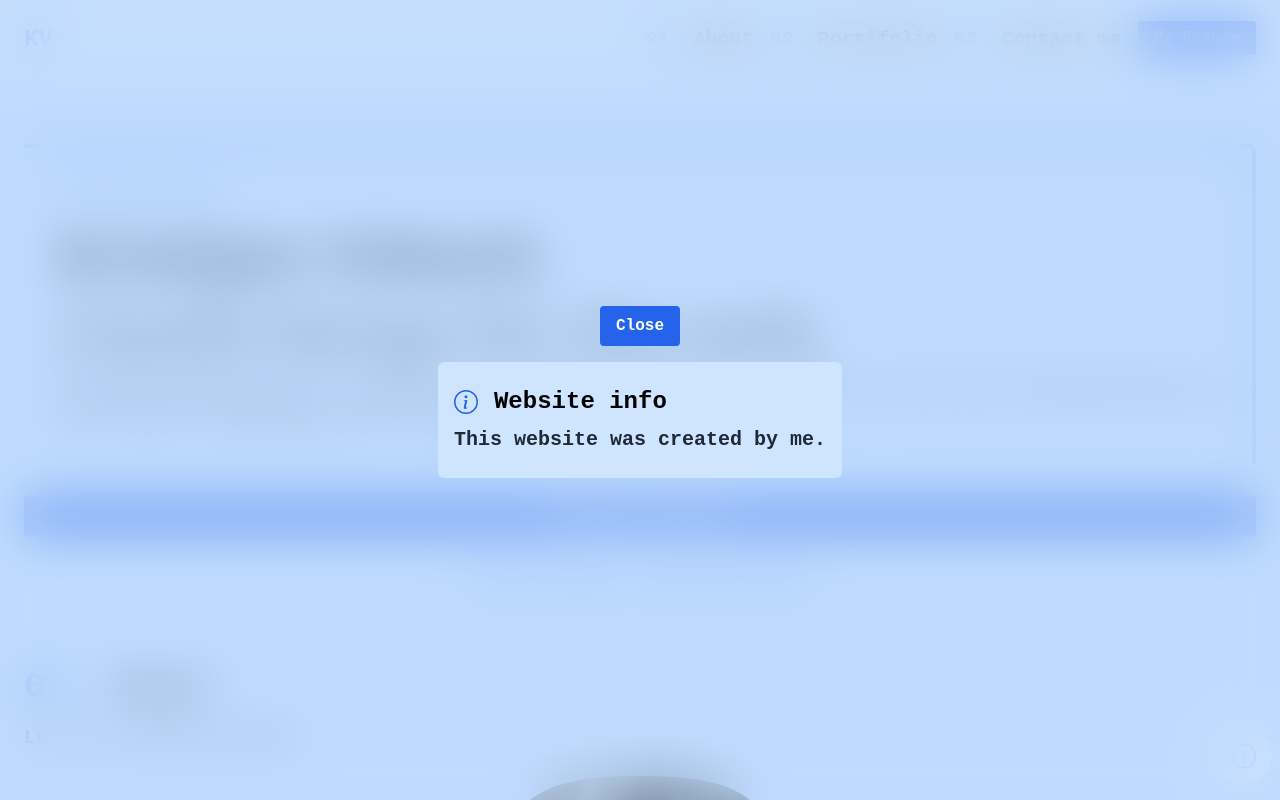
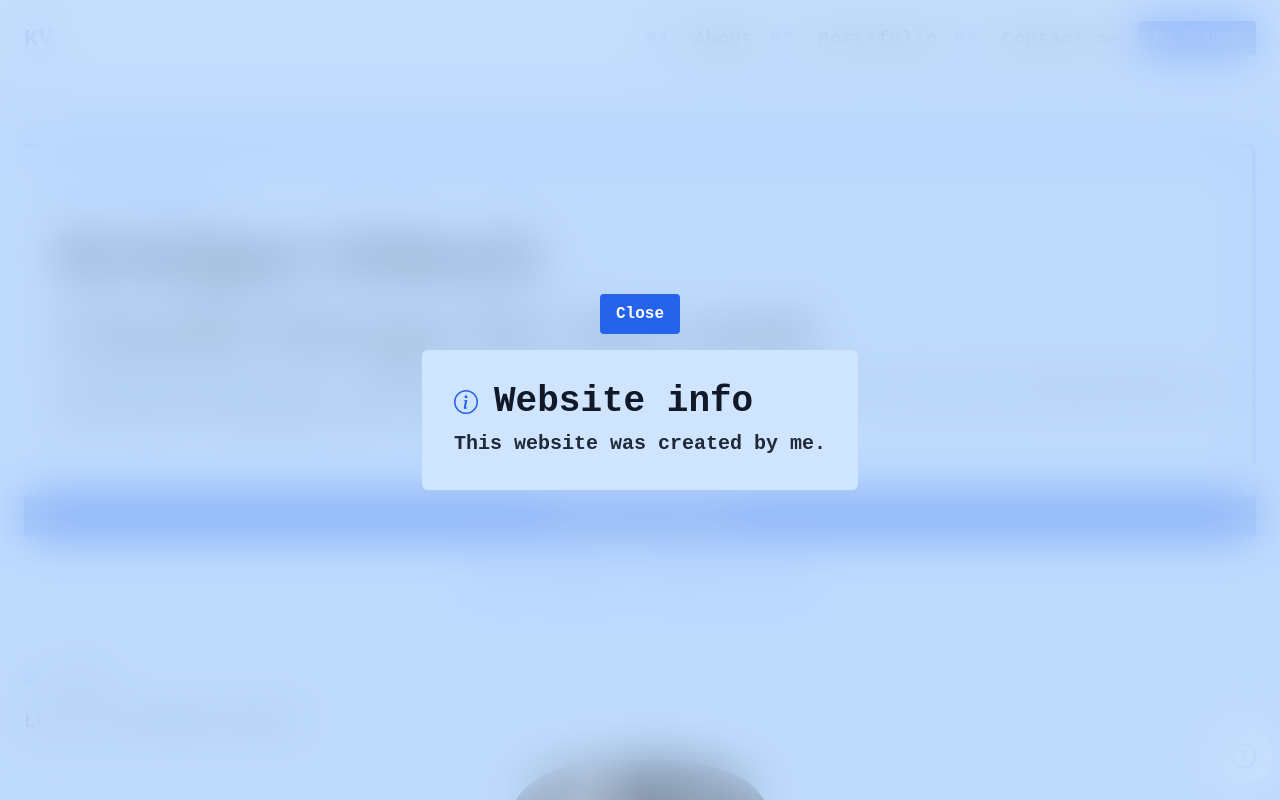
Before and after one commit to Kristijan007v/app, a Next.js app: page / in a window 1280 px wide. Both pictures are taken after a click on the button 1244 px from the left and 756 px from the top of the page. Shown: the top 800 px of the page. Built offline with nearby package versions, Linux system fonts and the light colour scheme.

Commit message:
Improved backdrop animation, fixed textbox darkmode bug

```diff
--- a/components/Backdrop/Backdrop.js
+++ b/components/Backdrop/Backdrop.js
@@ -105,7 +105,7 @@ export default function Backdrop({
   return (
     <AnimatePresence>
       <motion.div
-        initial={{ opacity: 0 }}
+        initial={{ opacity: 0.8 }}
         animate={{ opacity: 1 }}
         exit={{ opacity: 0 }}
         className="overlay flex flex-col items-center justify-center"
--- a/components/Textbox/Textbox.js
+++ b/components/Textbox/Textbox.js
@@ -3,7 +3,7 @@ import InfoIcon from "../Icons/InfoIcon";
 
 export default function Textbox({ title, text, type }) {
   return (
-    <div className="dark:bg-primaryGray flex flex-col items-center space-y-4 rounded-md bg-lightSecondaryGray py-6 px-4">
+    <div className="flex flex-col items-center space-y-4 rounded-md bg-lightSecondaryGray p-8 dark:bg-primaryBg">
       <div className="flex flex-col space-y-2">
         <div className="flex items-center space-x-4">
           <InfoIcon />
--- a/styles/globals.css
+++ b/styles/globals.css
@@ -8,7 +8,10 @@
 /* Global styles */
 html,
 body {
-  @apply scroll-smooth font-monospace;
+  @apply scroll-smooth;
+}
+body {
+  font-family: "Roboto Mono", monospace;
 }
 
 body {
@@ -35,7 +38,7 @@ body {
   @apply text-3xl font-semibold text-lightGrayP dark:text-gray-300;
 }
 
-.heading__default__2 {
+.heading__default_2 {
   @apply text-2xl font-semibold text-lightGrayP dark:text-gray-300 md:text-3xl lg:text-4xl;
 }
 
```
